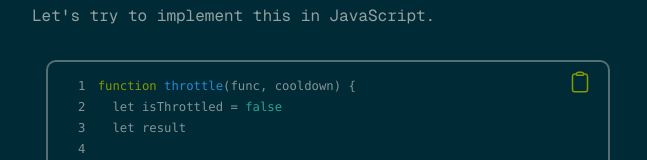
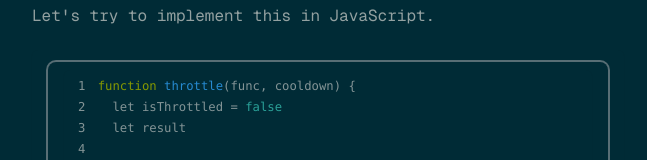
Before and after one commit to ja153903/oh-yeah, a Next.js app: page /blog/throttle in a window 1280 px wide. Shown: the part 386-546 px from the top of the page, without its empty margins (312-959 px from the left). Built offline with nearby package versions, Linux system fonts and the light colour scheme.

Commit message:
adjusting logic with copy to clipboard

```diff
--- a/src/components/copy-to-clipboard.tsx
+++ b/src/components/copy-to-clipboard.tsx
@@ -1,5 +1,6 @@
 'use client'
 
+import { useState } from 'react'
 import { toast, type ToastOptions } from 'react-toastify'
 import { cx } from '@/lib/clsx'
 
@@ -17,9 +18,13 @@ const TOAST_CONFIG = {
 type Props = { content: string }
 
 export function CopyToClipboard(props: Props) {
+  const [hover, setHover] = useState(false)
+
   return (
     <button
-      className="absolute right-0"
+      className="absolute right-0 w-6 h-6"
+      onMouseEnter={() => setHover(true)}
+      onMouseLeave={() => setHover(false)}
       onClick={() => {
         navigator.clipboard
           .writeText(props.content)
@@ -39,7 +44,8 @@ export function CopyToClipboard(props: Props) {
         className={cx(
           'size-6 cursor-pointer',
           'stroke-green',
-          'hover:stroke-base03 dark:hover:stroke-base3 hover:fill-green'
+          'active:fill-green',
+          !hover && 'hidden'
         )}
       >
         <path
--- a/src/lib/clsx.ts
+++ b/src/lib/clsx.ts
@@ -1,10 +1,11 @@
 import clsx from 'clsx'
+import { ClassValue } from 'clsx'
 import { twMerge } from 'tailwind-merge'
 
 /**
  * `cx` is meant to be a wrapper around twMerge and clsx working together
  * so that we can deterministically decide what styles to apply
  */
-export function cx(...classNames: string[]) {
+export function cx(...classNames: ClassValue[]) {
   return twMerge(clsx(...classNames))
 }
```
